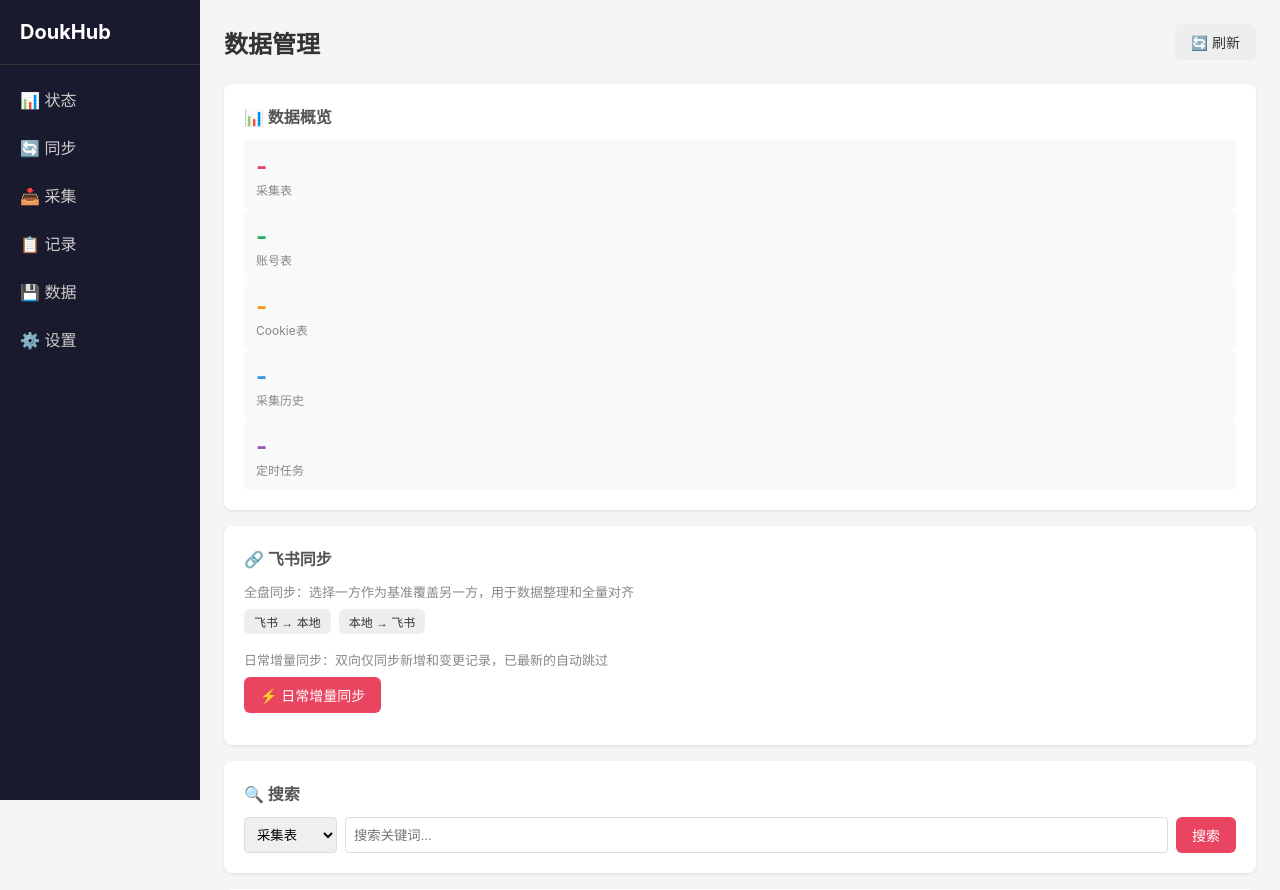
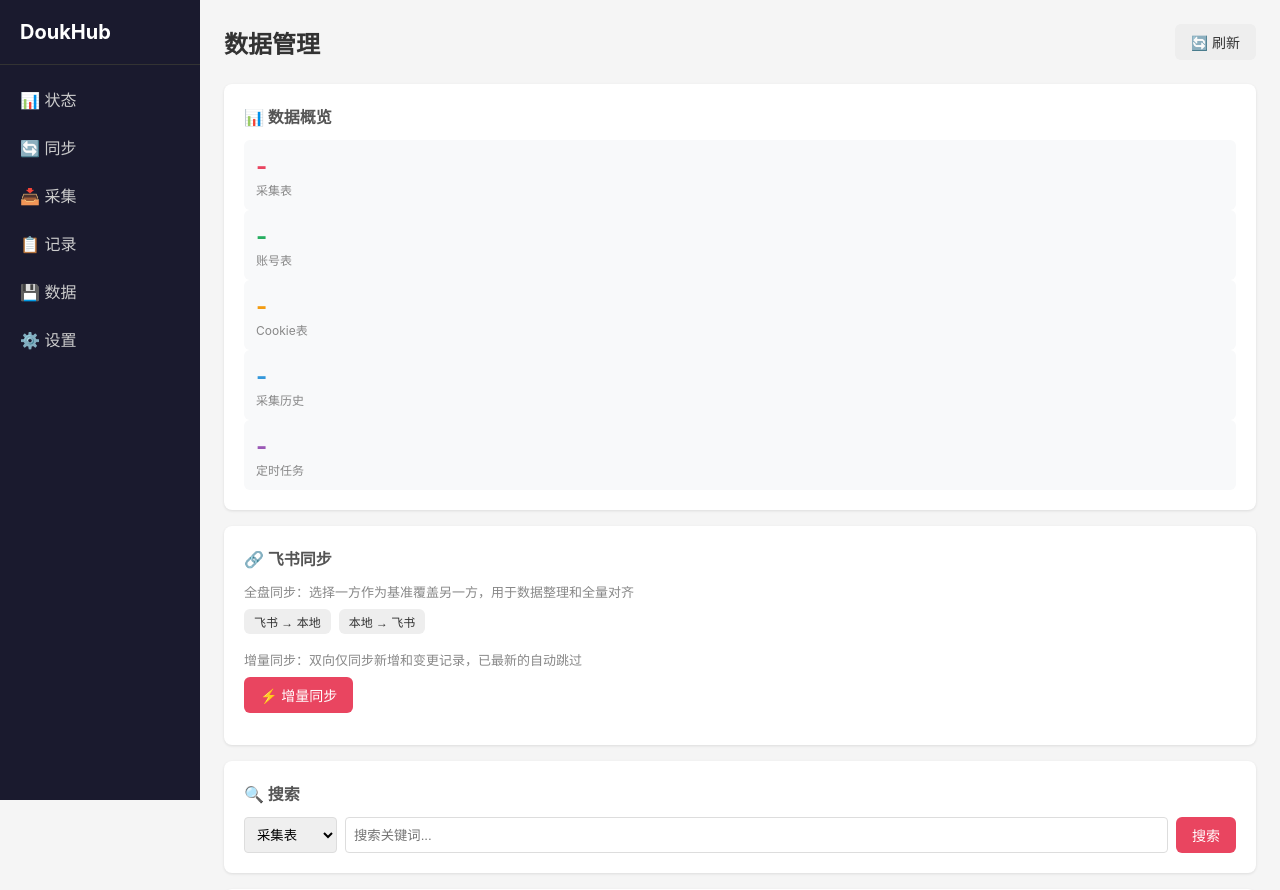
Before and after one commit to pili8/DoukHub, a Python web app: template app/templates/database.html in a window 1280 px wide. Shown: the top 890 px of the page. Run offline with Jinja, Linux system fonts and the light colour scheme; the template is opened without the code that fills it, so the values that code supplies are empty.

Commit message:
统一命名：日常增量同步改为增量同步

```diff
--- a/app/main.py
+++ b/app/main.py
@@ -1640,7 +1640,7 @@ async def api_feishu_full_from_feishu():
 
 @app.post("/api/feishu/sync/incremental")
 async def api_feishu_incremental_sync():
-    """日常增量同步：双向仅新增，不更新已有记录"""
+    """增量同步：双向仅新增，不更新已有记录"""
     fs = get_feishu_syncer()
     if not fs:
         return JSONResponse({"success": False, "message": "飞书未配置"}, status_code=400)
--- a/app/templates/database.html
+++ b/app/templates/database.html
@@ -48,9 +48,9 @@
 
     <!-- 增量同步 -->
     <div style="margin-bottom:12px;">
-        <p style="font-size:13px;color:#888;margin-bottom:8px;">日常增量同步：双向仅同步新增和变更记录，已最新的自动跳过</p>
+        <p style="font-size:13px;color:#888;margin-bottom:8px;">增量同步：双向仅同步新增和变更记录，已最新的自动跳过</p>
         <div style="display:flex;gap:8px;flex-wrap:wrap;">
-            <button class="btn btn-primary" onclick="feishuSyncSSE('/api/feishu/sync/incremental', '双向增量同步')" id="btn-incremental">⚡ 日常增量同步</button>
+            <button class="btn btn-primary" onclick="feishuSyncSSE('/api/feishu/sync/incremental', '增量同步')" id="btn-incremental">⚡ 增量同步</button>
         </div>
     </div>
 
```
